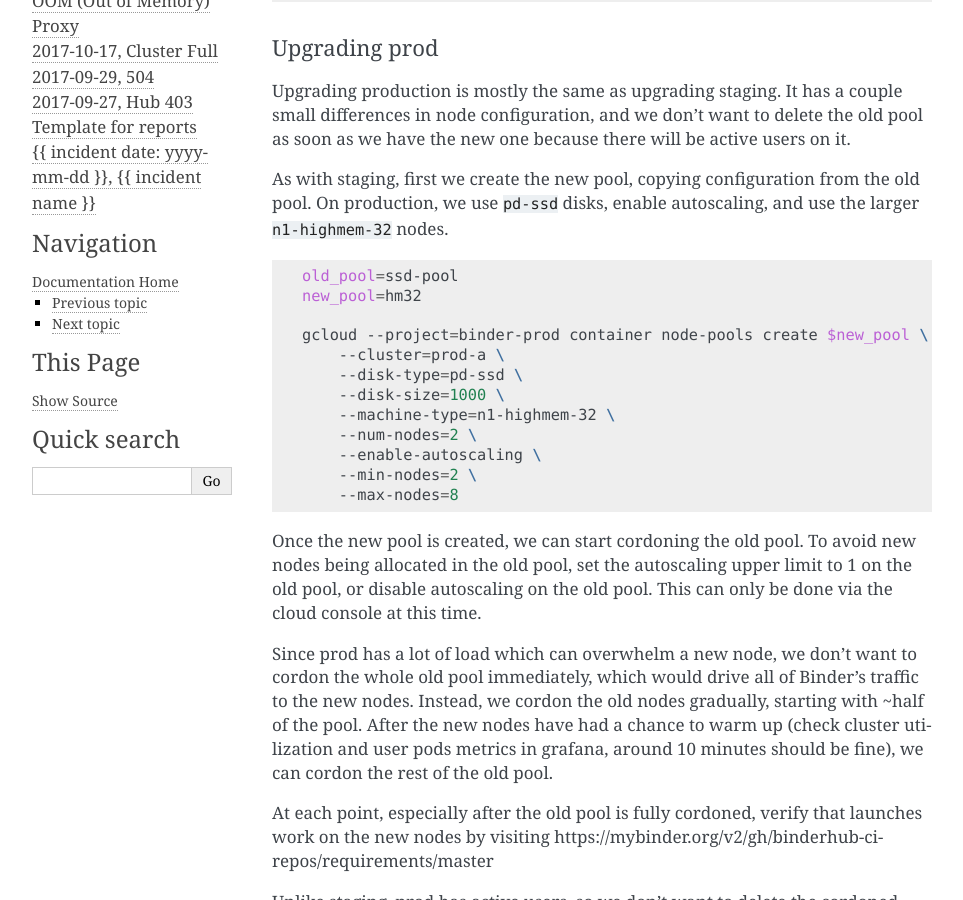
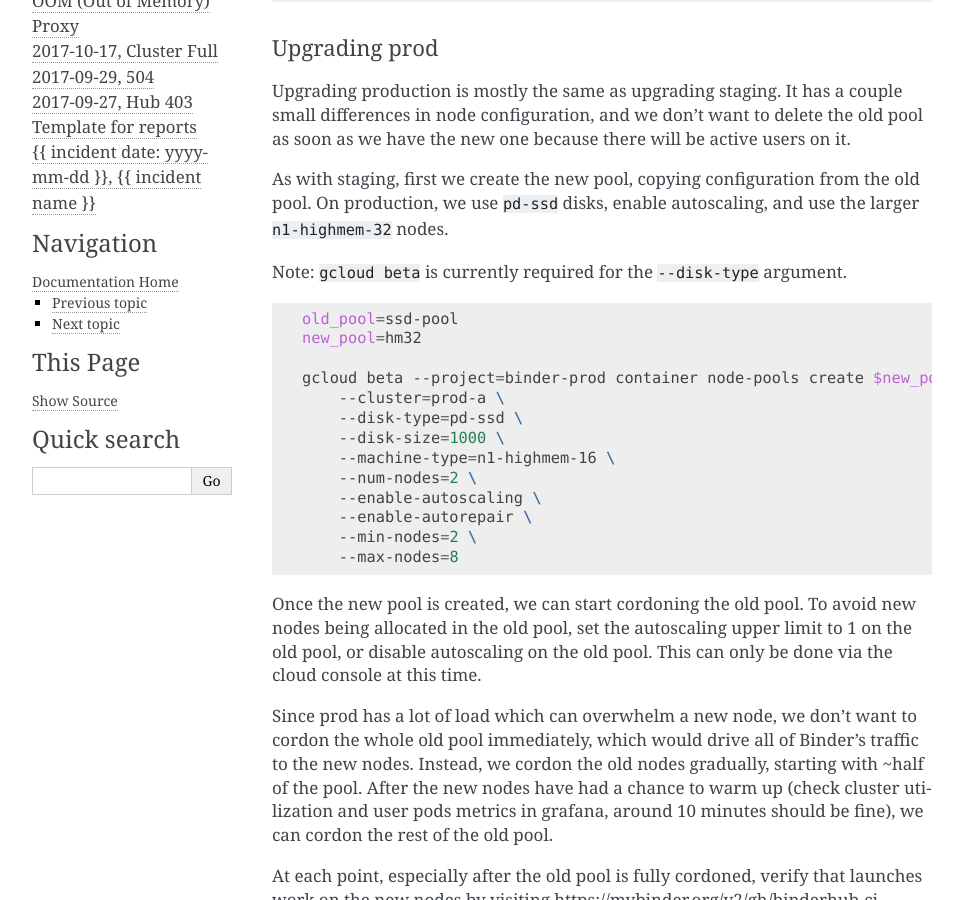
Before and after one commit to jupyterhub/mybinder.org-deploy, a Sphinx documentation site: the page built from docs/source/command_snippets.md, in a window 1280 px wide and 900 px high, scrolled down 1902 px. Shown: the whole window, without its empty margins (148-1111 px from the left). Built offline with Sphinx 7.4.7, drawn with Linux system fonts in a browser that asks for light colours.

Commit message:
disk-type requires gcloud beta
command prefix required for specifying --disk-type=pd-ssd on our prod nodes

````diff
--- a/docs/source/command_snippets.md
+++ b/docs/source/command_snippets.md
@@ -98,17 +98,20 @@ copying configuration from the old pool.
 On production, we use `pd-ssd` disks, enable autoscaling,
 and use the larger `n1-highmem-32` nodes.
 
+Note: `gcloud beta` is currently required for the `--disk-type` argument.
+
 ```bash
 old_pool=ssd-pool
 new_pool=hm32
 
-gcloud --project=binder-prod container node-pools create $new_pool \
+gcloud beta --project=binder-prod container node-pools create $new_pool \
     --cluster=prod-a \
     --disk-type=pd-ssd \
     --disk-size=1000 \
-    --machine-type=n1-highmem-32 \
+    --machine-type=n1-highmem-16 \
     --num-nodes=2 \
     --enable-autoscaling \
+    --enable-autorepair \
     --min-nodes=2 \
     --max-nodes=8
 ```
````
